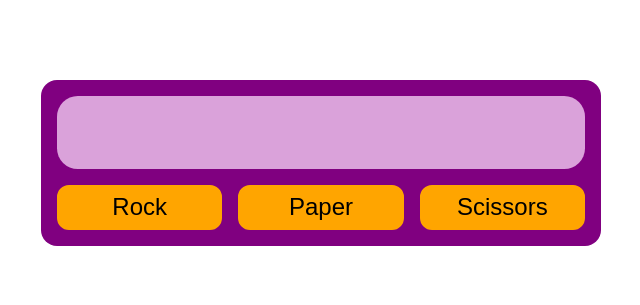
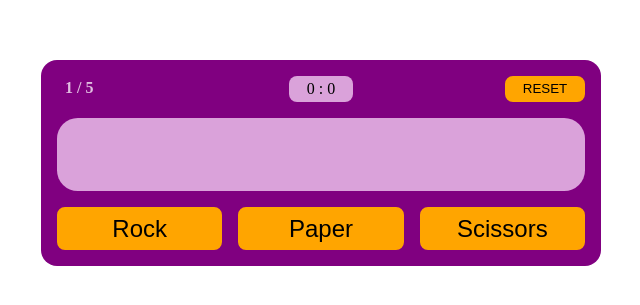
Before and after one commit to karolbrol/odin-rock-paper-scissors, a plain HTML site: page index.html in a window 1280 px wide. Shown: the part 237-542 px from the top of the page, without its empty margins (319-959 px from the left). Drawn offline with Linux system fonts and the light colour scheme.

Commit message:
Add top row with rounds, score and reset

```diff
--- a/index.html
+++ b/index.html
@@ -11,6 +11,11 @@
     <main class="main-section">
 
         <div class="game-container" id="rps-container">
+            <div class="top-row">
+                <div class="round-count">1 / 5</div>
+                <div class="score">0 : 0</div>
+                <button class="reset-btn" id="reset-btn">RESET</button>
+            </div>
             <div class="rps-display" id="rps-display">
                 <p class="line1"></p>
                 <p class="line2"></p>
--- a/style.css
+++ b/style.css
@@ -28,6 +28,45 @@ body {
     flex: 0 1 35em;
 }
 
+.game-container button {
+    background-color: orange;
+    border: .2rem solid orange;
+    border-radius: .5rem;
+    color: black;
+}
+.game-container button:hover,
+.game-container button:active {
+    color: orange;
+    font-weight: bold;
+    background-color: transparent;
+}
+
+.round-count {
+    color: rgb(223, 189, 223);
+    font-weight: bold;
+}
+
+.score {
+    background-color: rgb(218, 162, 218);
+    display: flex;
+    align-items: center;
+    justify-content: center;
+    padding: .2em .5em;
+    border-radius: .5rem;
+    flex: 0 1 4rem;
+}
+
+.round-count,
+.reset-btn {
+    padding: .2em .5em;
+    flex: 0 3 5rem;
+}
+
+.top-row {
+    display: flex;
+    justify-content: space-between;
+    align-items: stretch;
+}
 .rps-display {
     min-height: 3.5em;
     background-color: rgb(218, 162, 218);
@@ -50,15 +89,4 @@ body {
     padding: .2em .5em;
     font-size: 1.5rem;
     flex: 1 0 6em;
-    background-color: orange;
-    border: .2em solid orange;
-    border-radius: .5em;
-    color: black;
 }
-
-.rps-btn:hover,
-.rps-btn:active {
-    color: orange;
-    font-weight: bold;
-    background-color: transparent;
-}
```
